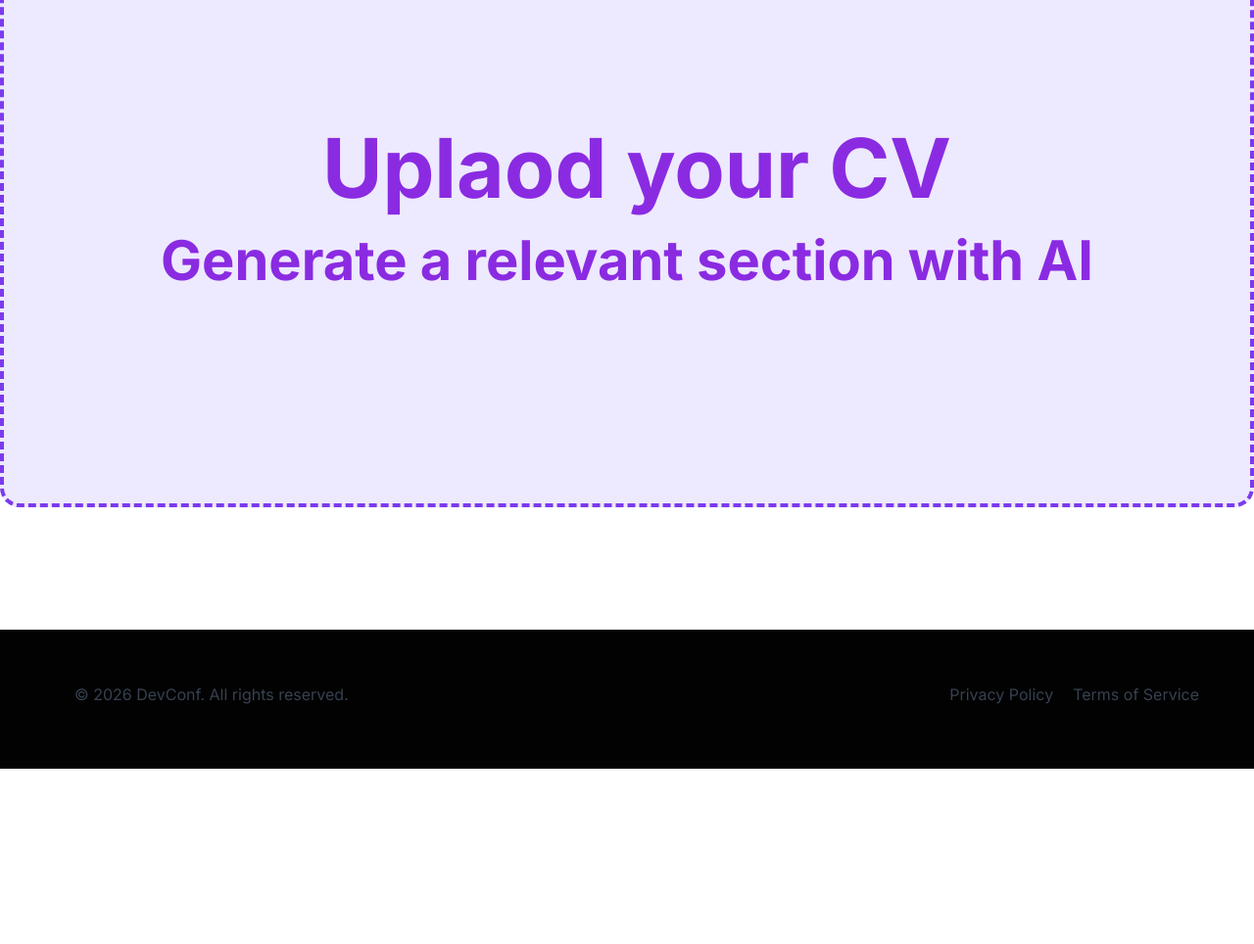
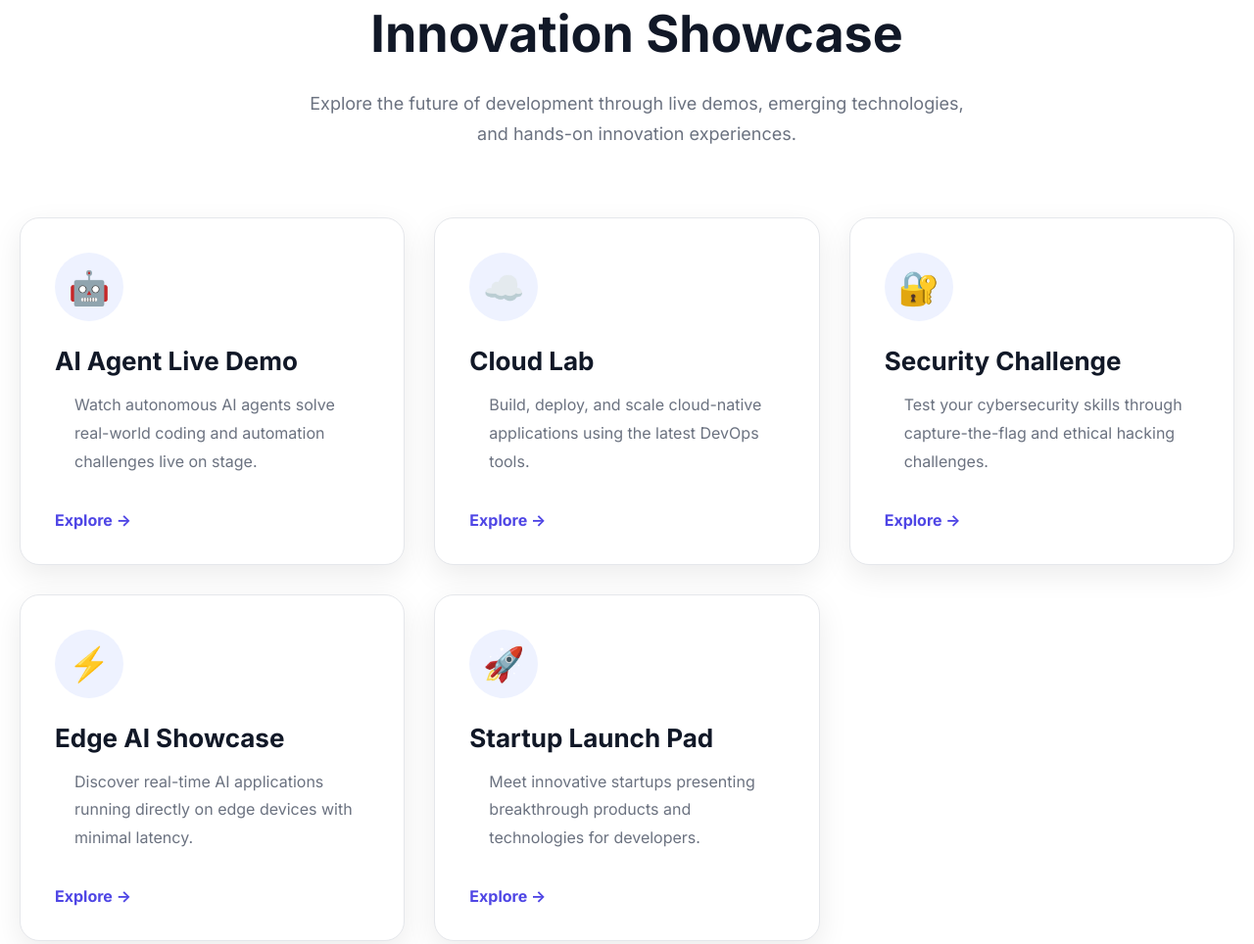
Before and after one commit to nazmulofficial/DevConf2026, a plain HTML site: page index.html in a window 1280 px wide. Shown: the part 3909-4873 px from the top of the page at 98% size. Before the commit the page ends 4694 px from the top, so only its background shows below. Drawn offline with Linux system fonts and the light colour scheme.

Commit message:
design my own idea use AI

```diff
--- a/index.html
+++ b/index.html
@@ -160,14 +160,71 @@
               </div>
             </div>
           </div>
-        <section class="banner-content">
-          <div class="banner">
-            <div class="banner-heder">
-              <h2>Uplaod your CV</h2>
-              <h4>Generate a relevant section with AI</h4>
-            </div>
-          </div>
-        </section>
+        <section class="innovation">
+  <div class="container">
+    <div class="innovation-header">
+      <h2>Innovation Showcase</h2>
+      <p>
+        Explore the future of development through live demos, emerging
+        technologies, and hands-on innovation experiences.
+      </p>
+    </div>
+
+    <div class="innovation-grid">
+
+      <div class="innovation-card">
+        <div class="icon">🤖</div>
+        <h3>AI Agent Live Demo</h3>
+        <p>
+          Watch autonomous AI agents solve real-world coding and automation
+          challenges live on stage.
+        </p>
+        <a href="#">Explore -></a>
+      </div>
+
+      <div class="innovation-card">
+        <div class="icon">☁️</div>
+        <h3>Cloud Lab</h3>
+        <p>
+          Build, deploy, and scale cloud-native applications using the latest
+          DevOps tools.
+        </p>
+        <a href="#">Explore -></a>
+      </div>
+
+      <div class="innovation-card">
+        <div class="icon">🔐</div>
+        <h3>Security Challenge</h3>
+        <p>
+          Test your cybersecurity skills through capture-the-flag and ethical
+          hacking challenges.
+        </p>
+        <a href="#">Explore -></a>
+      </div>
+
+      <div class="innovation-card">
+        <div class="icon">⚡</div>
+        <h3>Edge AI Showcase</h3>
+        <p>
+          Discover real-time AI applications running directly on edge devices
+          with minimal latency.
+        </p>
+        <a href="#">Explore -></a>
+      </div>
+
+      <div class="innovation-card">
+        <div class="icon">🚀</div>
+        <h3>Startup Launch Pad</h3>
+        <p>
+          Meet innovative startups presenting breakthrough products and
+          technologies for developers.
+        </p>
+        <a href="#">Explore -></a>
+      </div>
+
+    </div>
+  </div>
+</section>
         </main>
         <footer class="footer-content">
           <div class="foot-content">
--- a/style.css
+++ b/style.css
@@ -277,27 +277,83 @@ p {
 .subscription-card {
   padding-bottom: 130px;
 }
-.banner-content {
-  padding-bottom: 125px;
-}
-.banner {
-  max-width: 1479px;
-  height: 607px;
-  border: 4px dashed #7c3aed;
-  border-radius: 20px;
-  margin: auto;
-  background-color: #ede9fe;
-  display: flex;
-  justify-content: center;
-  align-items: center;
+
+/* new idea */
+.innovation{
+    max-width:1300px;
+    margin:100px auto;
+    padding:0 20px;
 }
 
-.banner-heder {
-  font-size: 56px;
-  font-weight: bold;
-  color: blueviolet;
-  text-align: center;
+.innovation-header{
+    text-align:center;
+    margin-bottom:60px;
 }
+
+.innovation-header h2{
+    font-size:52px;
+    color:#111827;
+    margin-bottom:15px;
+}
+
+.innovation-header p{
+    font-size:18px;
+    color:#6B7280;
+    max-width:700px;
+    margin:auto;
+    line-height:1.7;
+}
+
+.innovation-grid{
+    display:grid;
+    grid-template-columns:repeat(3,1fr);
+    gap:30px;
+}
+
+.innovation-card{
+    background:#ffffff;
+    padding:35px;
+    border-radius:20px;
+    border:1px solid #e5e7eb;
+    box-shadow:0 10px 30px rgba(0,0,0,.08);
+    transition:.3s;
+}
+
+.innovation-card:hover{
+    transform:translateY(-10px);
+    box-shadow:0 18px 40px rgba(0,0,0,.15);
+}
+
+.icon{
+    width:70px;
+    height:70px;
+    background:#EEF2FF;
+    border-radius:50%;
+    display:flex;
+    justify-content:center;
+    align-items:center;
+    font-size:34px;
+    margin-bottom:25px;
+}
+
+.innovation-card h3{
+    font-size:26px;
+    color:#111827;
+    margin-bottom:15px;
+}
+
+.innovation-card p{
+    color:#6B7280;
+    line-height:1.8;
+    margin-bottom:25px;
+}
+
+.innovation-card a{
+    color:#4F46E5;
+    text-decoration:none;
+    font-weight:700;
+}
+
 /* footer section */
 .footer-content {
   max-width: 1551px;
```
Also changed, not shown: prompt.txt (added).
